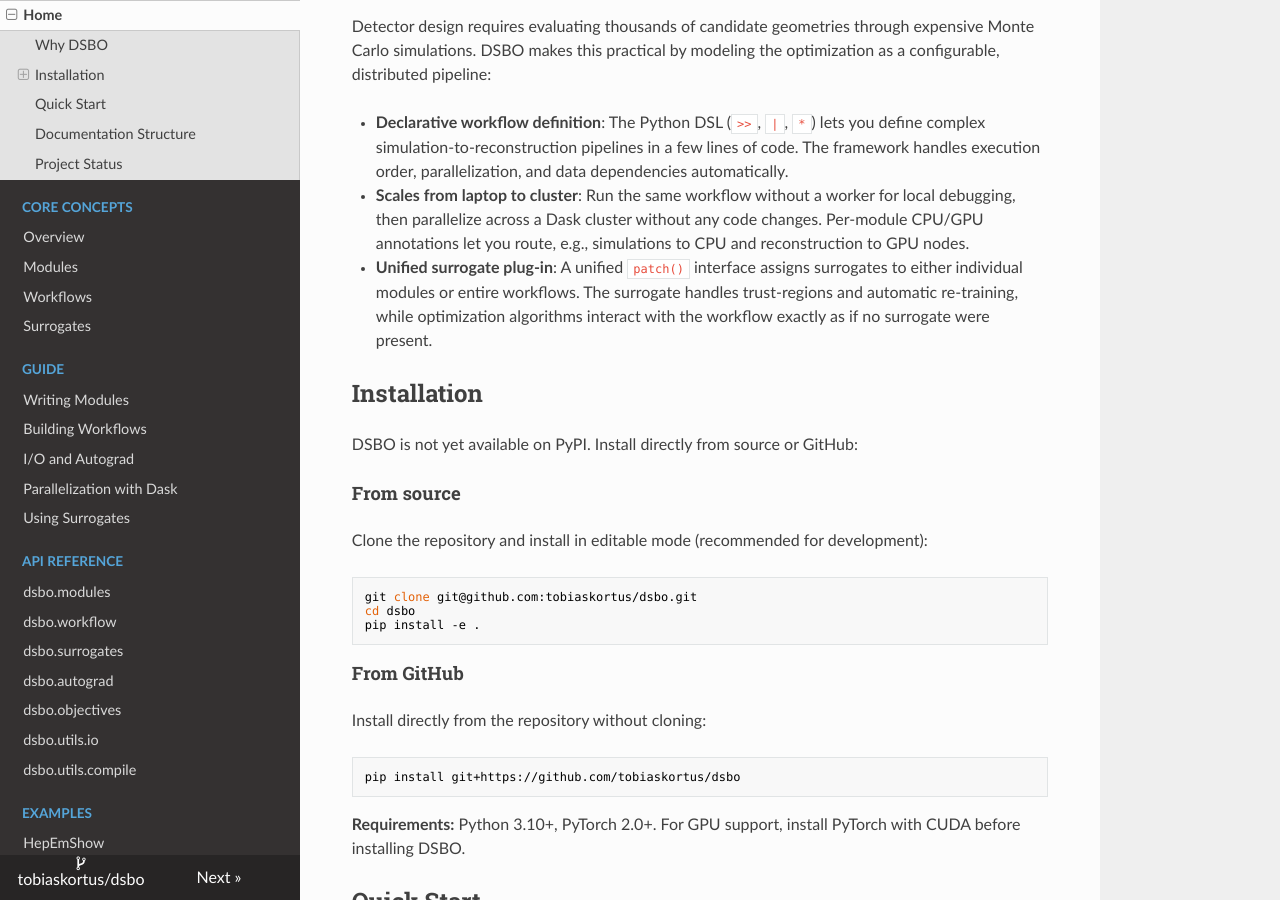
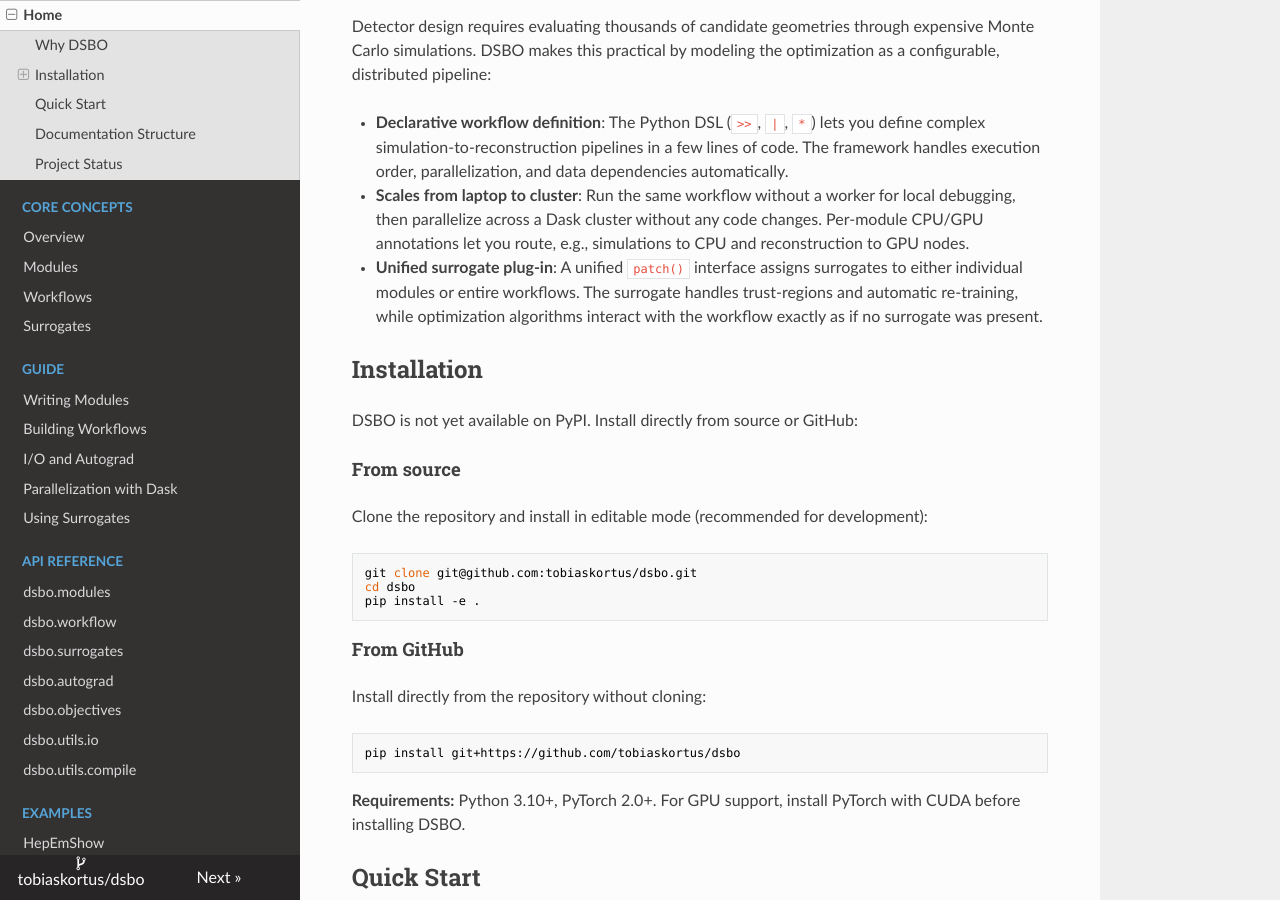
Before and after one commit to tobiaskortus/dsbo, an MkDocs documentation site: the page built from docs/index.md, in a window 1280 px wide and 900 px high, scrolled down 321 px. Built offline with MkDocs 1.6.1, drawn with Linux system fonts in a browser that asks for light colours; nearby versions of some CDN libraries.

Commit message:
docs: Correct singular/plural confusion

```diff
--- a/docs/index.md
+++ b/docs/index.md
@@ -10,7 +10,7 @@ Detector design requires evaluating thousands of candidate geometries through ex
 
 - **Scales from laptop to cluster**: Run the same workflow without a worker for local debugging, then parallelize across a Dask cluster without any code changes. Per-module CPU/GPU annotations let you route, e.g., simulations to CPU and reconstruction to GPU nodes.
 
-- **Unified surrogate plug-in**: A unified `patch()` interface assigns surrogates to either individual modules or entire workflows. The surrogate handles trust-regions and automatic re-training, while optimization algorithms interact with the workflow exactly as if no surrogate were present.
+- **Unified surrogate plug-in**: A unified `patch()` interface assigns surrogates to either individual modules or entire workflows. The surrogate handles trust-regions and automatic re-training, while optimization algorithms interact with the workflow exactly as if no surrogate was present.
 
 ## Installation
 
```
